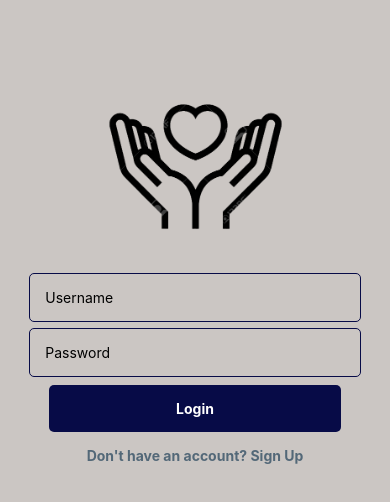
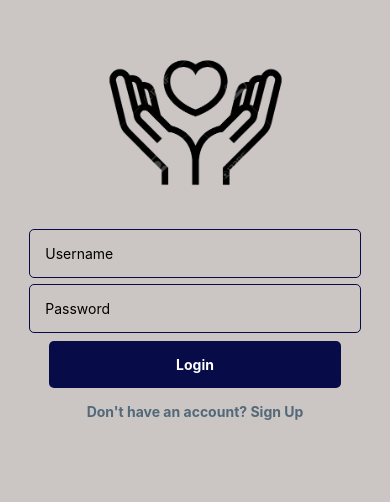
Before and after one commit to SamSkinner01/LendAHand, a React Native app: screen /Login in a window 390 px wide. Shown: the part 150-652 px from the top of the page. Built offline with nearby package versions, Linux system fonts and the light colour scheme.

Commit message:
Corrected Code
Correct path for logo and keyboard no longer covers input boxes

```diff
--- a/screens/Login.jsx
+++ b/screens/Login.jsx
@@ -75,7 +75,7 @@ const styles = StyleSheet.create({
     flex: 1,
     backgroundColor: "#cbc6c3",
     alignItems: "center",
-    justifyContent: "center",
+    paddingVertical: '45%',
   },
   input: {
     width: '85%',
```
